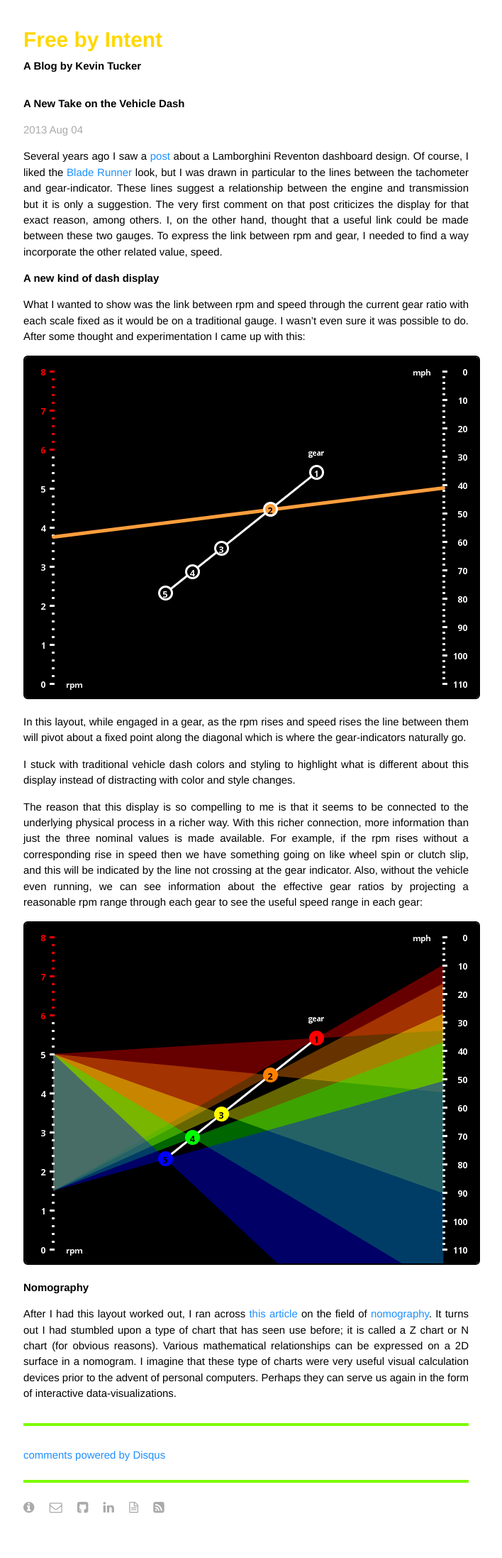
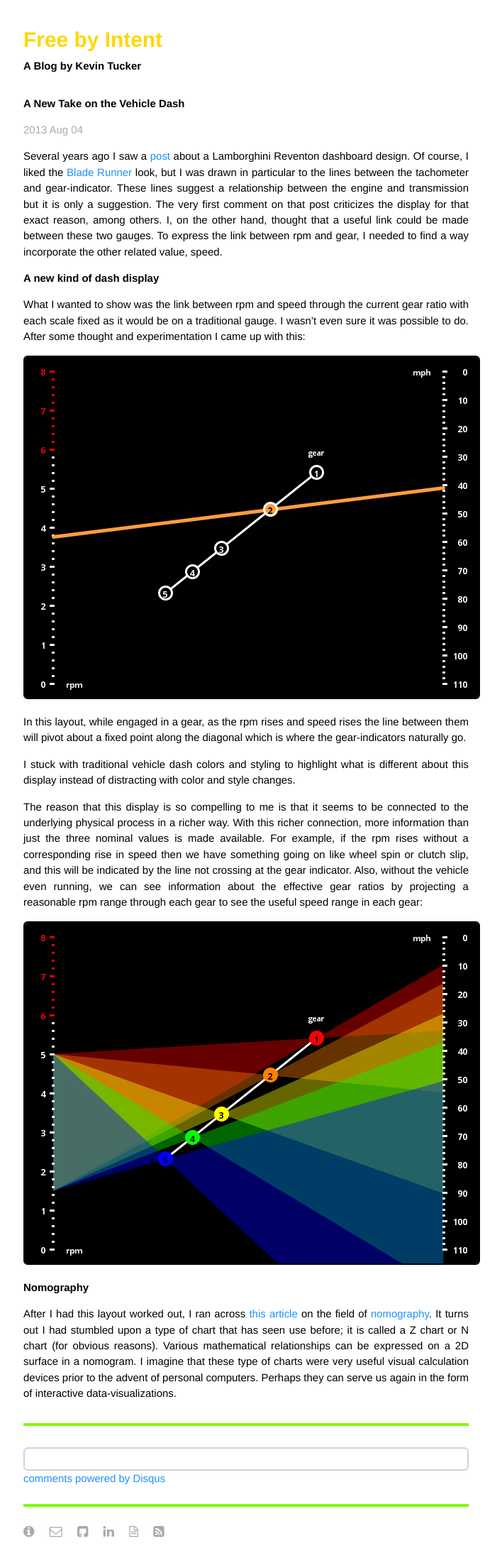
Before and after one commit to tuckerkevin/tuckerkevin.github.io, a Jekyll site: the page built from _posts/2013-08-04-dash.md, in a window 1280 px wide. Shown: the whole page at 71% size, without its empty margins (293-1001 px from the left). Built offline with Jekyll 4.4.1, drawn with Linux system fonts in a browser that asks for light colours; Markdown is read by kramdown in place of the engine named in the settings; comment, search, counter and statistics services are not loaded; before the commit the page ends 2161 px from its top, so only the background shows below that.

Commit message:
Hide comments in print css. Add border to comments section.

```diff
--- a/_layouts/post.html
+++ b/_layouts/post.html
@@ -9,6 +9,7 @@
 </div>
 
 {% if page.comments %}
+<div id="page_comments">
 <hr />
 
 <div id="disqus_thread"></div>
@@ -28,4 +29,6 @@
 </script>
 <noscript>Please enable JavaScript to view the <a href="http://disqus.com/?ref_noscript">comments powered by Disqus.</a></noscript>
 <a href="http://disqus.com" class="dsq-brlink">comments powered by <span class="logo-disqus">Disqus</span></a>
+
+</div>
 {% endif %}
--- a/css/main.css
+++ b/css/main.css
@@ -227,3 +227,9 @@
   margin-right: 10px;
 }
 */
+
+div#disqus_thread {
+  border: 2px solid #cdd4d8;
+  border-radius: 6px;
+  padding: 1em;
+}
--- a/css/print.css
+++ b/css/print.css
@@ -1,3 +1,7 @@
 body {
   color: black;
 }
+
+div#page_comments {
+  display: none;
+}
```
